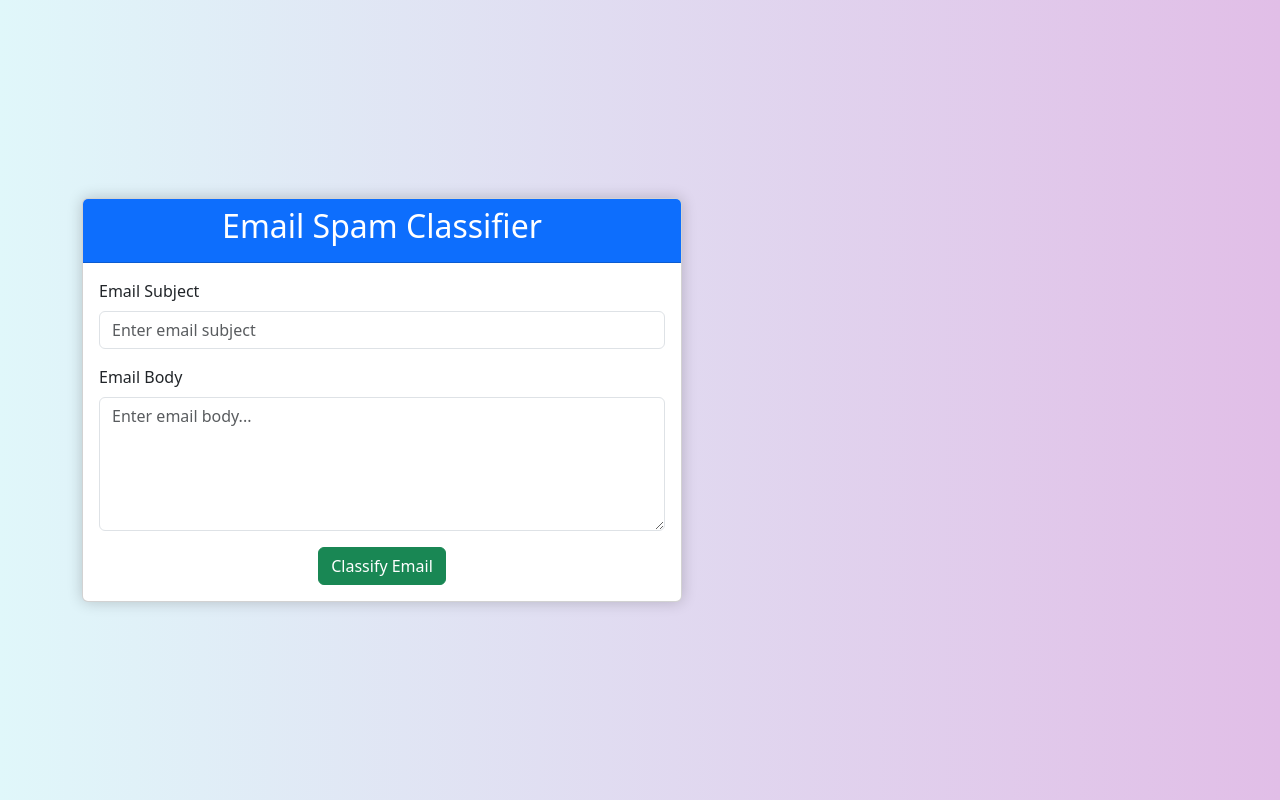
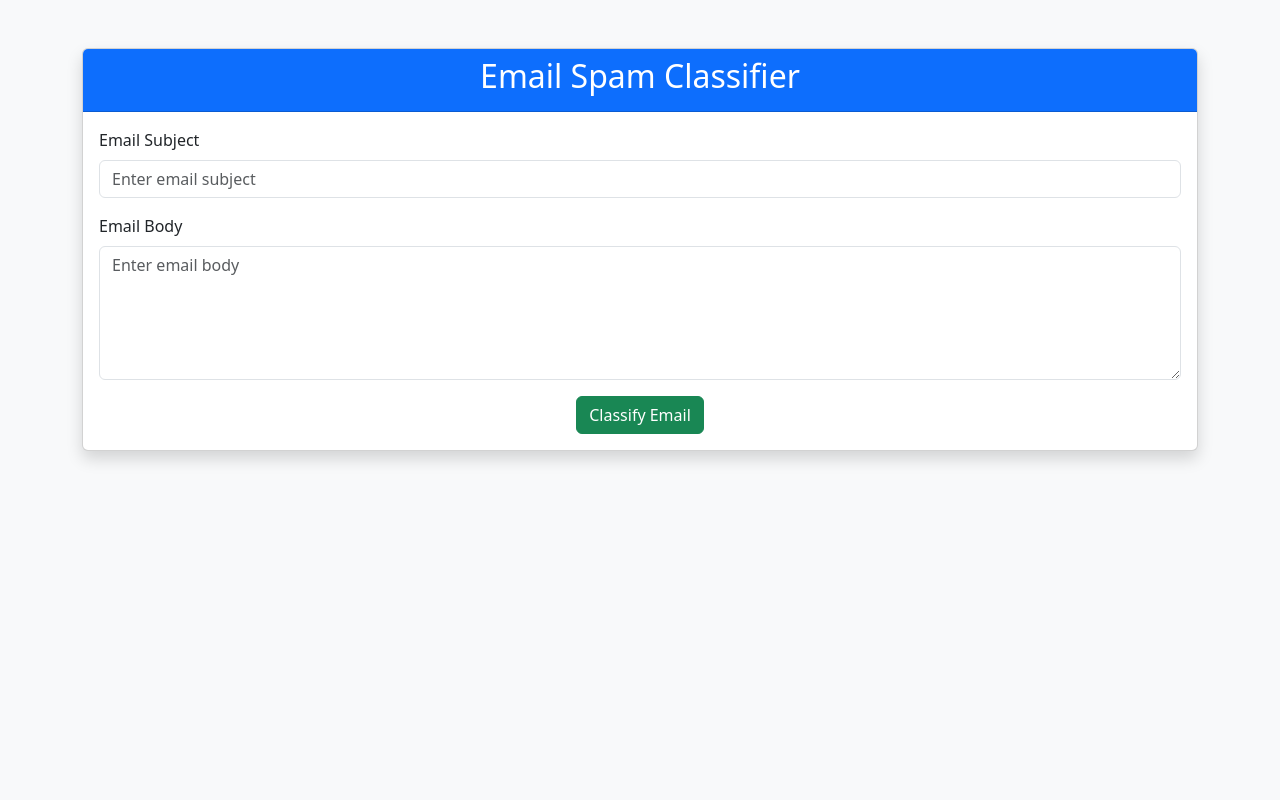
Before and after one commit to jessie726/Phishing-Email-Detector, a Flask app: page / in a window 1280 px wide. Run offline with Flask 3, Linux system fonts and the light colour scheme; parts of the project's set-up code (start-up, migrations or seed data) failed here and were passed over.

Commit message:
Update index.html

```diff
--- a/templates/index.html
+++ b/templates/index.html
@@ -5,24 +5,10 @@
     <title>Email Spam Classifier</title>
     <link rel="icon" href="{{ url_for('static', filename='favicon.ico') }}">
     <link href="https://cdn.jsdelivr.net/npm/bootstrap@5.3.0/dist/css/bootstrap.min.css" rel="stylesheet">
-  <style>
-    body {
-      background: linear-gradient(to right, #e0f7fa, #e1bee7);
-      min-height: 100vh;
-      display: flex;
-      align-items: center;
-      justify-content: center;
-    }
-    .card {
-      width: 100%;
-      max-width: 600px;
-      box-shadow: 0 0 15px rgba(0,0,0,0.2);
-    }
-  </style>
 </head>
 <body class="bg-light">
-  <div class="container">
-    <div class="card">
+    <div class="container mt-5">
+        <div class="card shadow">
             <div class="card-header text-center bg-primary text-white">
                 <h2>Email Spam Classifier</h2>
             </div>
@@ -34,16 +20,17 @@
                     </div>
                     <div class="mb-3">
                         <label for="body" class="form-label">Email Body</label>
-            <textarea class="form-control" id="body" name="body" rows="5" placeholder="Enter email body..."></textarea>
+                        <textarea class="form-control" id="body" name="body" rows="5" placeholder="Enter email body"></textarea>
                     </div>
                     <div class="text-center">
                         <button type="submit" class="btn btn-success">Classify Email</button>
                     </div>
                 </form>
-
                 {% if prediction %}
                 <div class="alert mt-4 text-center
-                    {% if prediction == 'Spam' %}alert-danger{% else %}alert-success{% endif %}">
+                    {% if prediction == 'Spam' %} alert-danger
+                    {% else %} alert-success
+                    {% endif %}">
                     <strong>Result:</strong> This email is classified as <strong>{{ prediction }}</strong>.
                 </div>
                 {% endif %}
```
Lines whose indentation alone changed are shown as unchanged.
